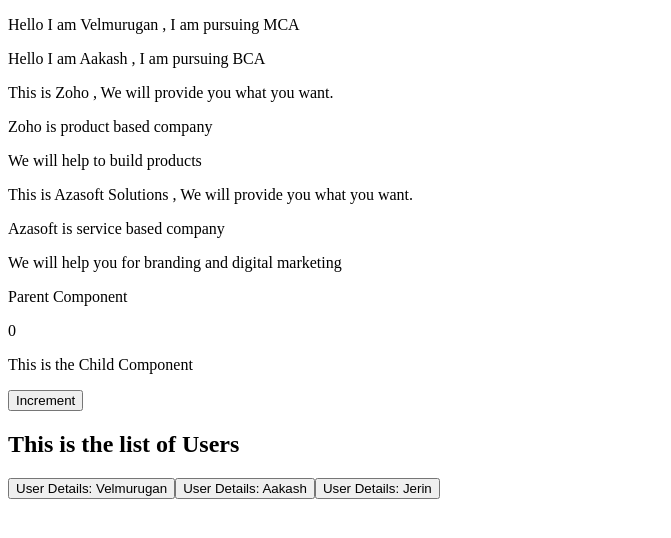
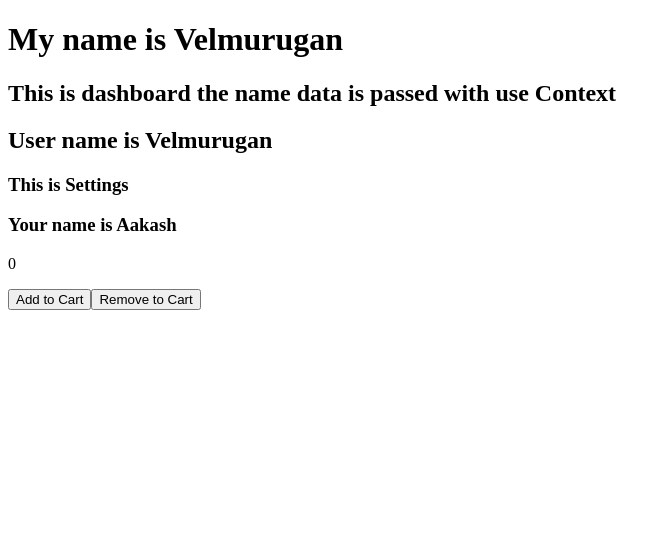
Before and after one commit to Velmurugan-02/REACT_INTERN, a React (Vite) app in the folder TEST_01/: page / in a window 1280 px wide. Shown: the top 538 px of the page, without its empty margins (0-671 px from the left). Built offline with nearby package versions, Linux system fonts and the light colour scheme.

Commit message:
createContext and UseContext hook is Implemented with E-Commerce real time Example . Notes for reference is also added in day 5 of the Internship .

```diff
--- /dev/null
+++ b/TEST_01/Components/Context_hooks/E-Commerce_Context/CartContext.jsx
@@ -0,0 +1,28 @@
+import { createContext , useState } from "react";
+import Navbar from "./Navbar"
+import Products from "./Products";
+import CartNumber from "./CartNumber";
+export const Cart = createContext();
+let CartContext = () =>{
+    let [cart,setCart] = useState(0);
+    let cart_details = {
+       cart : cart,
+       add_to_cart : () =>{
+        setCart(cart => cart + 1);
+       },
+       remove_to_cart : () =>{
+        setCart(cart => cart - 1);
+       },
+    };
+    return(
+        <>
+            <Cart.Provider value = {cart_details}>
+                <Navbar></Navbar>
+                <Products></Products>
+                <CartNumber></CartNumber>
+            </Cart.Provider>
+        </>
+    )
+}
+
+export default CartContext;
--- /dev/null
+++ b/TEST_01/Components/Context_hooks/E-Commerce_Context/CartNumber.jsx
@@ -0,0 +1,13 @@
+import { useContext } from "react";
+import { Cart } from "./CartContext";
+
+let CartNumber = () => {
+    let cart_details = useContext(Cart);
+    return(
+        <>
+            <button onClick={cart_details.remove_to_cart}>Remove to Cart</button>
+        </>
+    )
+}
+
+export default CartNumber;
--- /dev/null
+++ b/TEST_01/Components/Context_hooks/E-Commerce_Context/Navbar.jsx
@@ -0,0 +1,12 @@
+import { useContext } from "react";
+import { Cart } from "./CartContext";
+let Navbar = () => {
+    let cart_details = useContext(Cart);
+    return(
+        <>
+            <p>{cart_details.cart}</p>
+        </>
+    )
+}
+
+export default Navbar;
--- /dev/null
+++ b/TEST_01/Components/Context_hooks/E-Commerce_Context/Products.jsx
@@ -0,0 +1,13 @@
+import { useContext } from "react";
+import { Cart } from "./CartContext";
+
+let Products = () => {
+    let cart_details = useContext(Cart);
+    return(
+        <>
+            <button onClick={cart_details.add_to_cart}>Add to Cart</button>
+        </>
+    )
+}
+
+export default Products;
--- /dev/null
+++ b/TEST_01/Components/Context_hooks/UseContext.jsx
@@ -0,0 +1,18 @@
+import { createContext } from "react";
+import UseContext_Child1_home from "./UseContext_Child1_home";
+
+//Creating name Context Object
+export const nameContext = createContext();
+
+let UseContext = () =>{
+    const Name = "Velmurugan";
+    return(
+        <>
+        <nameContext.Provider value={Name}>
+            <UseContext_Child1_home />
+        </nameContext.Provider>
+        </>
+    )
+}
+
+export default UseContext;
--- /dev/null
+++ b/TEST_01/Components/Context_hooks/UseContext_Child1_dashboard.jsx
@@ -0,0 +1,13 @@
+import { useContext } from "react";
+import { nameContext } from "./UseContext";
+let UseContext_Child1_dashboard = () => {
+    let name_2 = useContext(nameContext)
+    return(
+        <>
+            <h2>This is dashboard the name data is passed with use Context</h2>
+            <h2>User name is {name_2}</h2>
+        </>
+    )
+}
+
+export default UseContext_Child1_dashboard;
--- /dev/null
+++ b/TEST_01/Components/Context_hooks/UseContext_Child1_home.jsx
@@ -0,0 +1,17 @@
+import { useContext } from "react";
+import { nameContext } from "./UseContext";
+import UseContext_Child1_dashboard from "./UseContext_Child1_dashboard";
+import UseContext_Child1_settings from "./UseContext_Child1_settings";
+
+let UseContext_Child1_home = () =>{
+    let name = useContext(nameContext);
+    return(
+        <>
+            <h1>My name is {name}</h1>
+            <UseContext_Child1_dashboard></UseContext_Child1_dashboard>
+            <UseContext_Child1_settings></UseContext_Child1_settings>
+        </>
+    )
+}
+
+export default UseContext_Child1_home;
--- /dev/null
+++ b/TEST_01/Components/Context_hooks/UseContext_Child1_settings.jsx
@@ -0,0 +1,16 @@
+import { useContext } from "react";
+import UseContext from "./UseContext";
+import { nameContext } from "./UseContext";
+
+let UseContext_Child1_settings = () => {
+    let name_settings = useContext(nameContext);
+    name_settings = "Aakash";
+    return(
+        <>
+            <h3>This is Settings</h3>
+            <h3>Your name is {name_settings}</h3>
+        </>
+    )
+}
+
+export default UseContext_Child1_settings;
--- a/TEST_01/src/App.jsx
+++ b/TEST_01/src/App.jsx
@@ -1,22 +1,11 @@
-import PropsPassing from "../Components/Props/PropsPassing";
-import ChildrenProps from "../Components/Props/ChildrenProps";
-import Parent_Props from "../Components/Props/Uplifting/Parent_Props";
-import UserList from "../Components/Props/UserList/UserList";
+import CartContext from "../Components/Context_hooks/E-Commerce_Context/CartContext";
+import UseContext from "../Components/Context_hooks/UseContext";
+
 function App() {
   return (
     <>
-      <PropsPassing name = "Velmurugan" course = "MCA"></PropsPassing>
-      <PropsPassing name = "Aakash" course = "BCA"></PropsPassing>
-      <ChildrenProps company_name = "Zoho">
-        <p>Zoho is product based company</p>
-        <p>We will help to build products</p>
-      </ChildrenProps>
-      <ChildrenProps company_name = "Azasoft Solutions">
-        <p>Azasoft is service based company</p>
-        <p>We will help you for branding and digital marketing</p>
-      </ChildrenProps>
-      <Parent_Props></Parent_Props>
-      <UserList></UserList>
+      <UseContext></UseContext>
+      <CartContext></CartContext>
     </>
   )
 }
```
Also changed, not shown: 1 other file (tests, documents, lock files or other folders).
